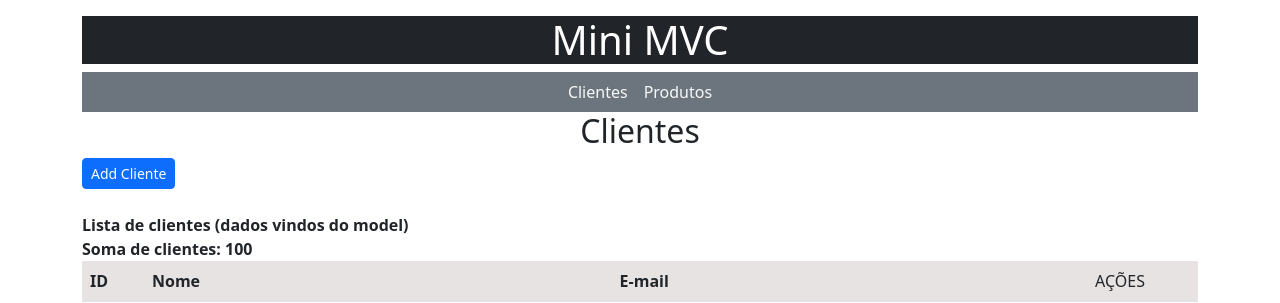
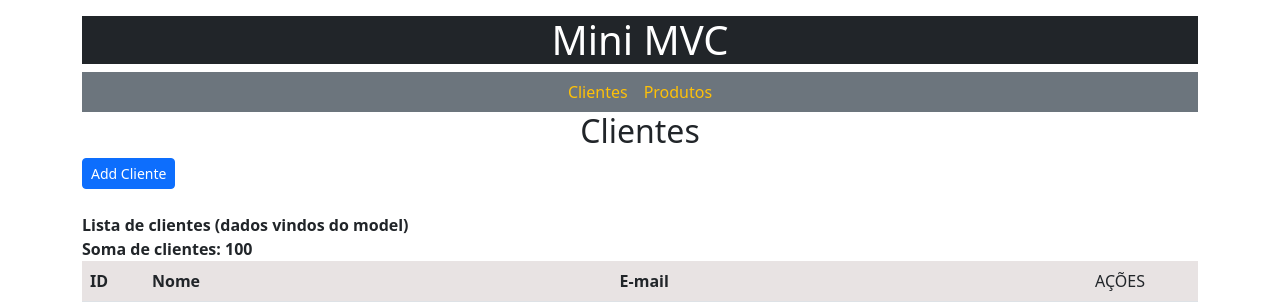
Before and after one commit to ribafs/phpoo-livro, a PHP site: page /appfolder/ in a window 1280 px wide. Shown: the top 303 px of the page. Run offline with PHP 8.4, Linux system fonts and the light colour scheme; data comes from the database, SQL or seed files in the repository.

Commit message:
Update menu.php

```diff
--- a/atualizacoes/app-php-mvc4/App/views/templates/menu.php
+++ b/atualizacoes/app-php-mvc4/App/views/templates/menu.php
@@ -1,8 +1,8 @@
 		<!-- MENU -->
 		<nav class="navbar-expand bg-secondary navbar-dark mt-0">
 			<ul class="navbar-nav justify-content-center">
-			  <li class="nav-item"><a class="nav-link link-light" href="<?php echo URL; ?>clients">Clientes</a></li>
-			  <li class="nav-item"><a class="nav-link ms-3 link-light" href="<?php echo URL; ?>products">Produtos</a></li>
+			  <li class="nav-item"><a class="nav-link link-warning" href="<?php echo URL; ?>clients">Clientes</a></li>
+			  <li class="nav-item"><a class="nav-link ms-3 link-warning" href="<?php echo URL; ?>products">Produtos</a></li>
 			</ul>
 		</nav>
 	</div>
```
